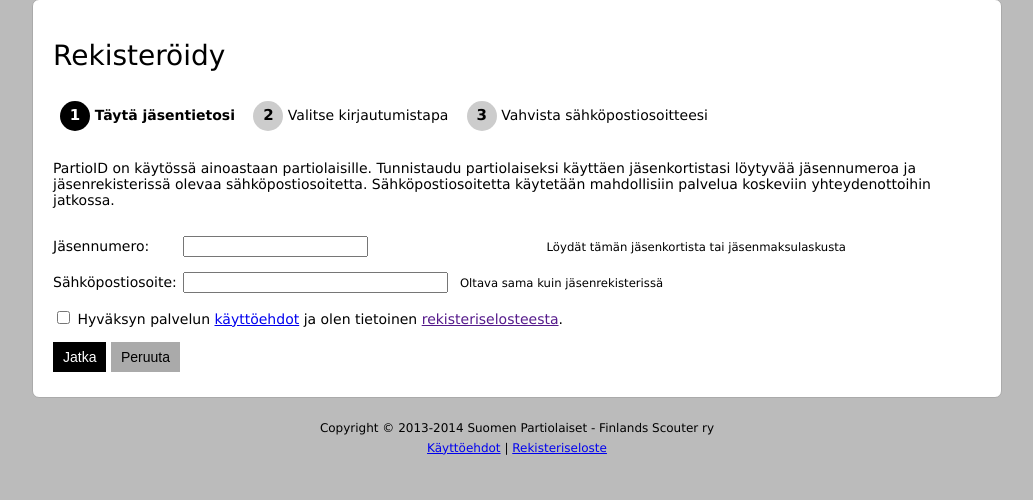
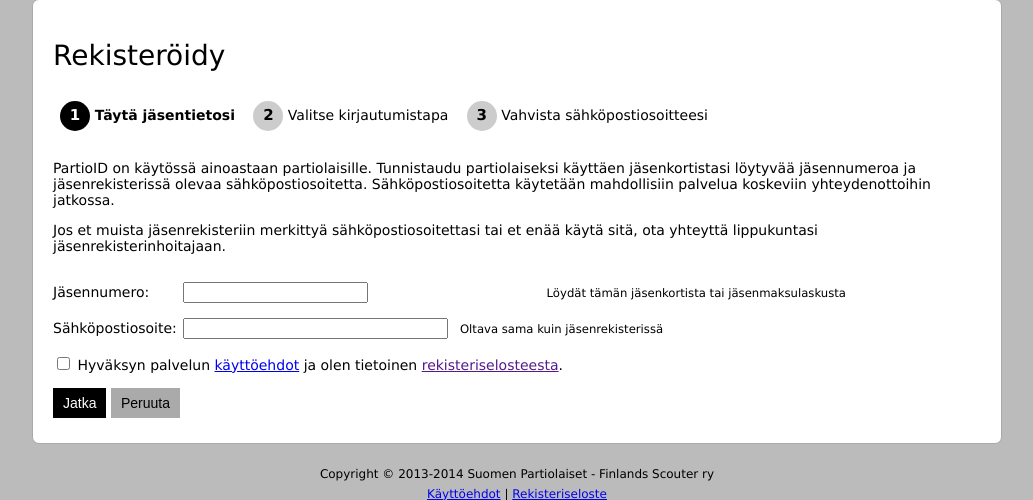
Before and after one commit to emilvirkki/partioid-wireframes, a PHP site: page /register.php?phase=1 in a window 1280 px wide. Shown: the part 188-688 px from the top of the page, without its empty margins (123-1156 px from the left). Run offline with PHP 8.4, Linux system fonts and the light colour scheme.

Commit message:
Added help text to reg phase 1 for forgotten/unavailable email

```diff
--- a/register.php
+++ b/register.php
@@ -17,6 +17,10 @@
 	PartioID on käytössä ainoastaan partiolaisille. Tunnistaudu partiolaiseksi käyttäen jäsenkortistasi
 	löytyvää jäsennumeroa ja jäsenrekisterissä olevaa sähköpostiosoitetta.
 	Sähköpostiosoitetta käytetään mahdollisiin palvelua koskeviin yhteydenottoihin jatkossa.
+	</p>
+	<p>
+	Jos et muista jäsenrekisteriin merkittyä sähköpostiosoitettasi tai et enää käytä sitä, ota yhteyttä lippukuntasi
+	jäsenrekisterinhoitajaan.
 	</p>
 	<?php regform('<button class="continue">Jatka</button> <button class="secondary">Peruuta</button>',TRUE); ?>
 <?php elseif($phase == 3): ?>
@@ -46,7 +50,7 @@
 		<p>Sähköpostiosoitteesi on nyt vahvistettu ja PartioID-tilisi luonti on valmis. Kiitos rekisteröitymisestäsi!</p>
 		<br><button>Jatka palveluun Purkki</button>
 	<?php elseif($_GET['regok'] == 'earlier'): ?>
-		<p>Vahvistit sähköpostiosoitteesi jo aiemmin, joten PartioID-tilisi luonti on valmis. Kiitos rekisteröitymisestäsi!</p>
+		<p>Olit jo vahvistanut sähköpostiosoitteesi jo aiemmin, joten PartioID-tilisi luonti on valmis. Kiitos rekisteröitymisestäsi!</p>
 		<br><button>Jatka palveluun Purkki</button>
 	<?php else: ?>
 		<p>
```
